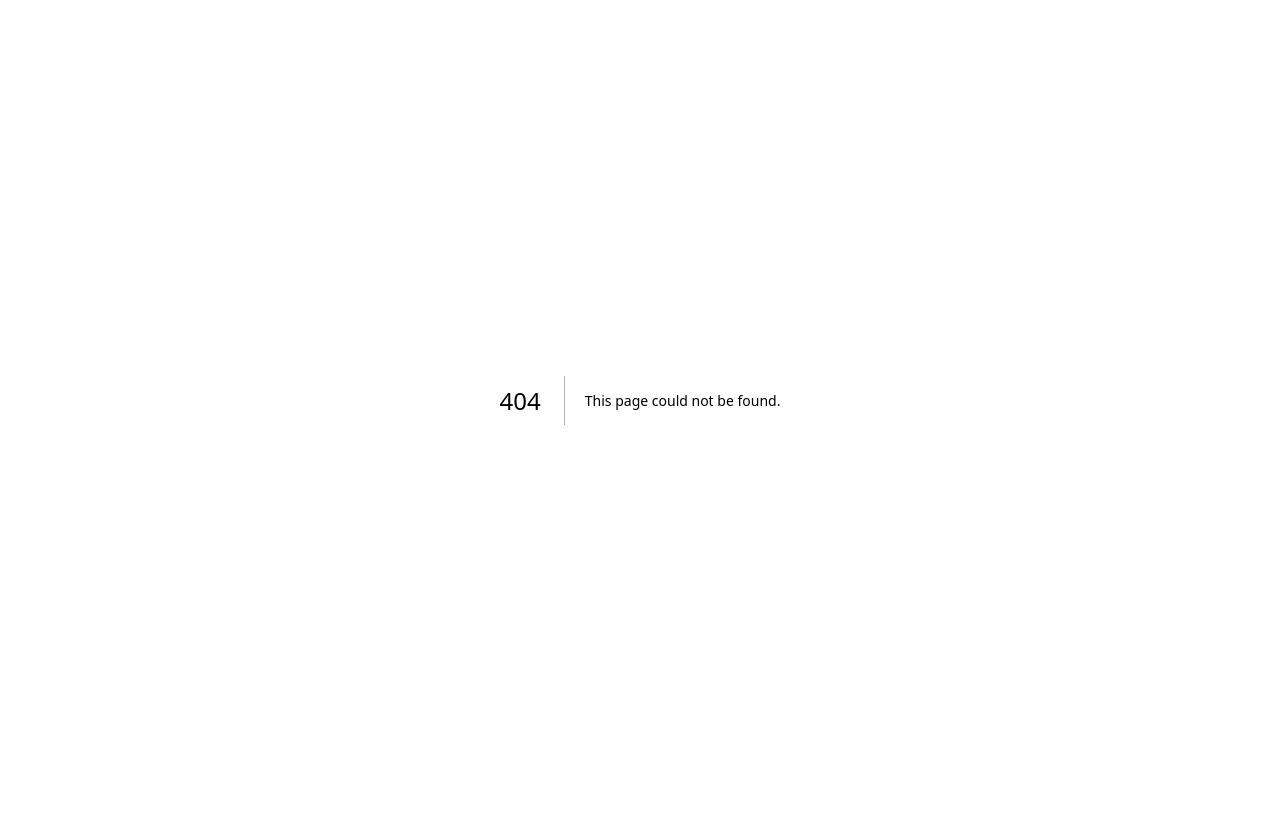
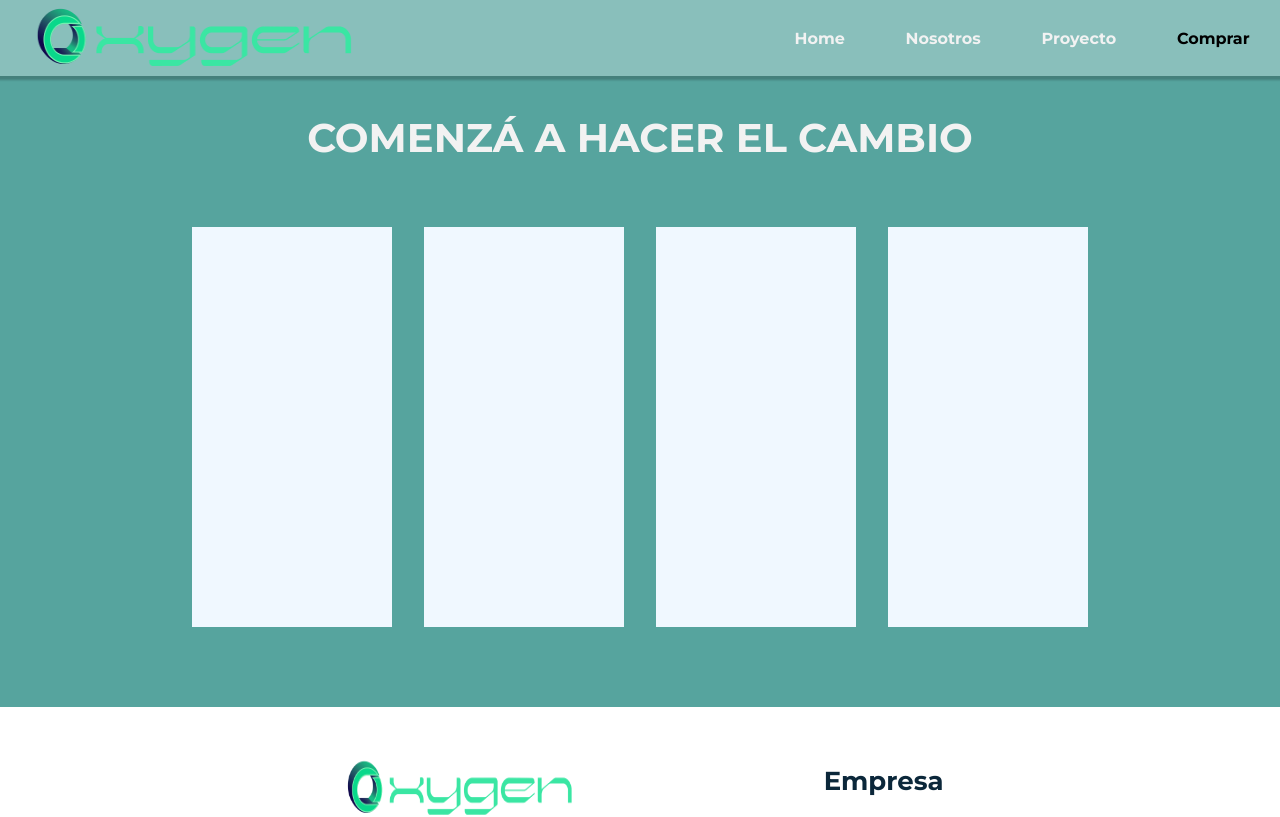
Before and after one commit to oxygentoken-org/oxygen-token, a Next.js app: page /comprar in a window 1280 px wide. Before the commit this address had no page. Shown: the top 817 px of the page. Built offline with nearby package versions, Linux system fonts and the light colour scheme.

Commit message:
Estructura completa inicial

```diff
--- /dev/null
+++ b/pages/comprar/index.js
@@ -0,0 +1,28 @@
+"use client"; // This is a client component 👈🏽
+import Navbar from "@/app/components/Navbar";
+import Footer from "@/app/components/Footer";
+import "../../src/app/styles/comprar.css";
+import "../../src/app/globals.css";
+import Image from "next/image";
+
+
+const Comprar = () =>{
+    return (
+        <><Navbar/>
+        <section className="comprarTokens">
+            <h1>COMENZÁ A HACER EL CAMBIO</h1>
+            <div className="tokensContainer">
+                <div className="token"></div>
+                <div className="token"></div>
+                <div className="token"></div>
+                <div className="token"></div>
+
+            </div>
+        </section>
+        <Footer/>
+
+        </>)
+
+}
+
+export default Comprar;
--- /dev/null
+++ b/src/app/styles/comprar.css
@@ -0,0 +1,26 @@
+.comprarTokens{
+    display:flex;
+    padding: 5em;
+    background-color: #56A49E;
+    align-items: center;
+    flex-direction: column;
+    justify-content: center;
+    gap: 2em;
+}
+
+.comprarTokens h1{
+    font-size: 40px;
+    font-family: var(--montserrat);
+    color: var(--white);
+}
+.tokensContainer{
+    display: flex;
+    gap: 2em;
+    flex-wrap: wrap;
+    flex-direction: row;
+}
+.token{
+    height: 400px;
+    width: 200px;
+    background-color: aliceblue;
+}
```
Also changed, not shown: pages/proyecto/index.js (added, +20 -0 lines), src/app/styles/proyecto.css (added, +13 -0 lines).
